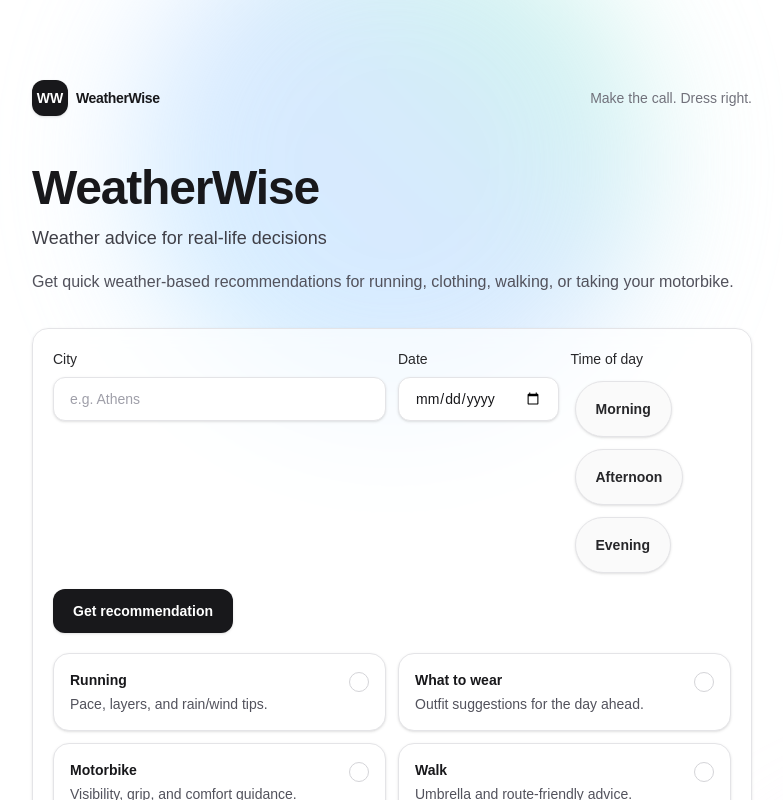
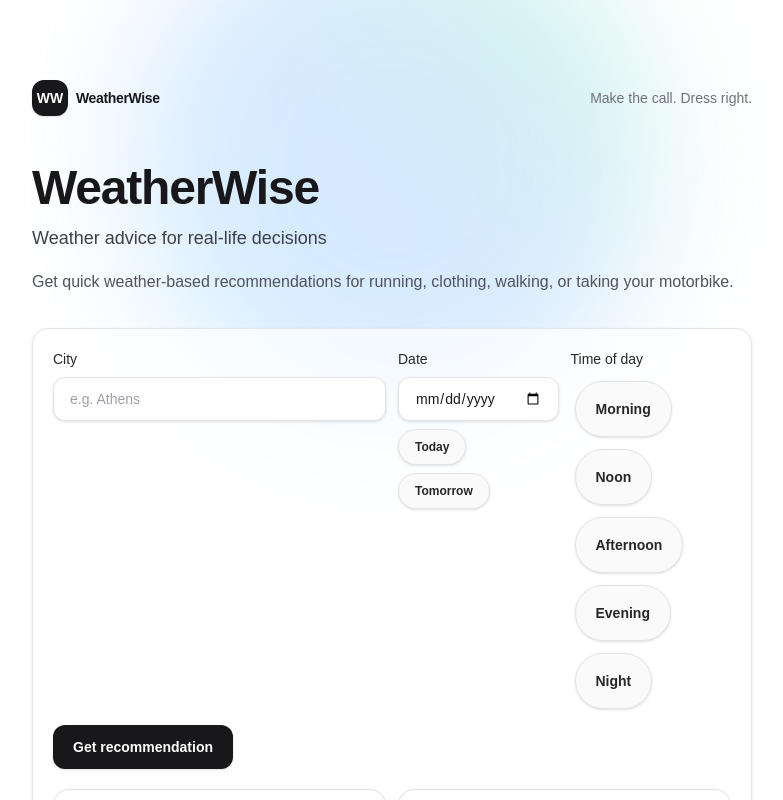
Before and after one commit to georgiosmamarelis-prog/weatherwise, a Next.js app: page / in a window 1280 px wide. Shown: the top 800 px of the page, without its empty margins (248-1031 px from the left). Built offline with nearby package versions, Linux system fonts and the light colour scheme.

Commit message:
version 1.1.2 add more options for day and time

```diff
--- a/app/api/recommend/route.ts
+++ b/app/api/recommend/route.ts
@@ -1,7 +1,7 @@
 import { NextResponse } from "next/server";
 
 type OptionId = "running" | "wear" | "motorbike" | "walk";
-type TimeOfDay = "morning" | "afternoon" | "evening";
+type TimeOfDay = "morning" | "noon" | "afternoon" | "evening" | "night";
 
 type Weather = {
   temperature: number;
@@ -27,8 +27,10 @@ type RecommendResponse = {
 
 function timeOfDayToTargetHour(timeOfDay: TimeOfDay) {
   if (timeOfDay === "morning") return 8;
-  if (timeOfDay === "afternoon") return 14;
-  return 19;
+  if (timeOfDay === "noon") return 12;
+  if (timeOfDay === "afternoon") return 15;
+  if (timeOfDay === "evening") return 18;
+  return 21;
 }
 
 function isValidYyyyMmDd(date: string) {
--- a/app/page.tsx
+++ b/app/page.tsx
@@ -3,7 +3,7 @@
 import { useMemo, useRef, useState } from "react";
 
 type OptionId = "running" | "wear" | "motorbike" | "walk";
-type TimeOfDay = "morning" | "afternoon" | "evening";
+type TimeOfDay = "morning" | "noon" | "afternoon" | "evening" | "night";
 
 type Weather = {
   temperature: number;
@@ -49,10 +49,29 @@ function formatDateForDisplay(yyyyMmDd: string) {
   return `${pad2(dd)}/${pad2(mm)}/${String(yyyy)}`;
 }
 
+function formatDateForInput(d: Date) {
+  const yyyy = d.getFullYear();
+  const mm = String(d.getMonth() + 1).padStart(2, "0");
+  const dd = String(d.getDate()).padStart(2, "0");
+  return `${yyyy}-${mm}-${dd}`;
+}
+
+function getTodayYyyyMmDd() {
+  return formatDateForInput(new Date());
+}
+
+function getTomorrowYyyyMmDd() {
+  const d = new Date();
+  d.setDate(d.getDate() + 1);
+  return formatDateForInput(d);
+}
+
 function timeOfDayLabel(t: TimeOfDay) {
   if (t === "morning") return "Morning";
+  if (t === "noon") return "Noon";
   if (t === "afternoon") return "Afternoon";
-  return "Evening";
+  if (t === "evening") return "Evening";
+  return "Night";
 }
 
 type VerdictKind = "good" | "okay" | "not";
@@ -139,7 +158,7 @@ export default function Home() {
     if (!cityValue) nextErrors.city = "Add a city so we know where to check.";
     if (!selectedOption) nextErrors.option = "Choose what you’re planning to do.";
     if (!selectedDate.trim()) nextErrors.date = "Pick a day you care about.";
-    if (!selectedTimeOfDay) nextErrors.timeOfDay = "Select the part of the day.";
+    if (!selectedTimeOfDay) nextErrors.timeOfDay = "Select a time category.";
 
     setFieldErrors(nextErrors);
 
@@ -267,6 +286,44 @@ export default function Home() {
                       ].join(" ")}
                     />
                   </div>
+
+                  <div className="mt-2 flex flex-wrap gap-2">
+                    {(() => {
+                      const today = getTodayYyyyMmDd();
+                      const tomorrow = getTomorrowYyyyMmDd();
+                      const mkBtn = (label: "Today" | "Tomorrow", value: string) => {
+                        const active = selectedDate === value;
+                        return (
+                          <button
+                            key={label}
+                            type="button"
+                            onClick={() => {
+                              setSelectedDate(value);
+                              if (fieldErrors.date) setFieldErrors((prev) => ({ ...prev, date: undefined }));
+                            }}
+                            className={[
+                              "inline-flex h-9 items-center justify-center rounded-full border px-4 text-xs font-semibold shadow-sm transition-colors duration-200",
+                              "whitespace-nowrap",
+                              active
+                                ? "border-zinc-900 bg-zinc-900 text-white"
+                                : "border-zinc-200 bg-zinc-50 text-zinc-800 hover:bg-zinc-100",
+                            ].join(" ")}
+                            aria-pressed={active}
+                          >
+                            {label}
+                          </button>
+                        );
+                      };
+
+                      return (
+                        <>
+                          {mkBtn("Today", today)}
+                          {mkBtn("Tomorrow", tomorrow)}
+                        </>
+                      );
+                    })()}
+                  </div>
+
                   {selectedDate ? (
                     <div className="mt-2 text-xs text-zinc-600">Selected: {formatDateForDisplay(selectedDate)}</div>
                   ) : null}
@@ -281,7 +338,7 @@ export default function Home() {
                       fieldErrors.timeOfDay ? "ring-2 ring-rose-200" : "",
                     ].join(" ")}
                   >
-                    {(["morning", "afternoon", "evening"] as const).map((t) => {
+                    {(["morning", "noon", "afternoon", "evening", "night"] as const).map((t) => {
                       const active = selectedTimeOfDay === t;
                       return (
                         <button
@@ -292,7 +349,7 @@ export default function Home() {
                             if (fieldErrors.timeOfDay) setFieldErrors((prev) => ({ ...prev, timeOfDay: undefined }));
                           }}
                           className={[
-                            "inline-flex h-14 items-center justify-center rounded-full border px-5 text-sm font-semibold shadow-sm",
+                            "inline-flex h-14 items-center justify-center rounded-full border px-4 text-sm font-semibold shadow-sm sm:px-5",
                             "whitespace-nowrap transition-colors duration-200",
                             active
                               ? "border-zinc-900 bg-zinc-900 text-white"
--- a/package.json
+++ b/package.json
@@ -10,6 +10,7 @@
   },
   "dependencies": {
     "@vercel/analytics": "^2.0.1",
+    "@vercel/speed-insights": "^2.0.0",
     "next": "16.2.2",
     "react": "19.2.4",
     "react-dom": "19.2.4"
```
Also changed, not shown: 1 other file (tests, documents, lock files or other folders).
